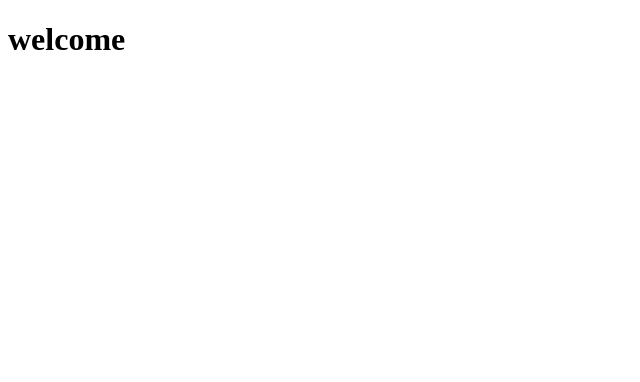
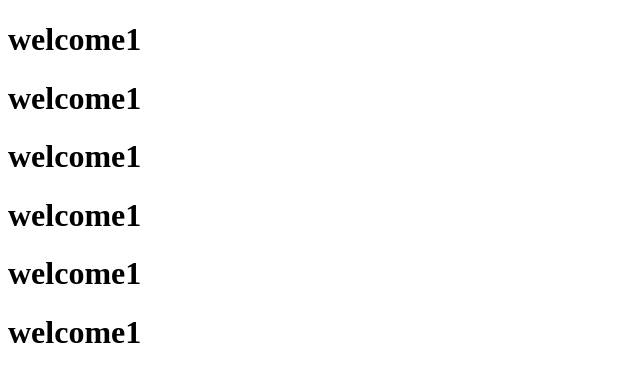
Before and after one commit to Akniraj/sample, a plain HTML site: page index.html in a window 1280 px wide. Shown: the whole page, without its empty margins (0-640 px from the left). Drawn offline with Linux system fonts and the light colour scheme.

Commit message:
second commit

```diff
--- a/index.html
+++ b/index.html
@@ -7,6 +7,11 @@
     <title>Document</title>
 </head>
 <body>
-    <h1>welcome</h1>
+    <h1>welcome1</h1>
+    <h1>welcome1</h1>
+    <h1>welcome1</h1>
+    <h1>welcome1</h1>
+    <h1>welcome1</h1>
+    <h1>welcome1</h1>
 </body>
 </html>
```
